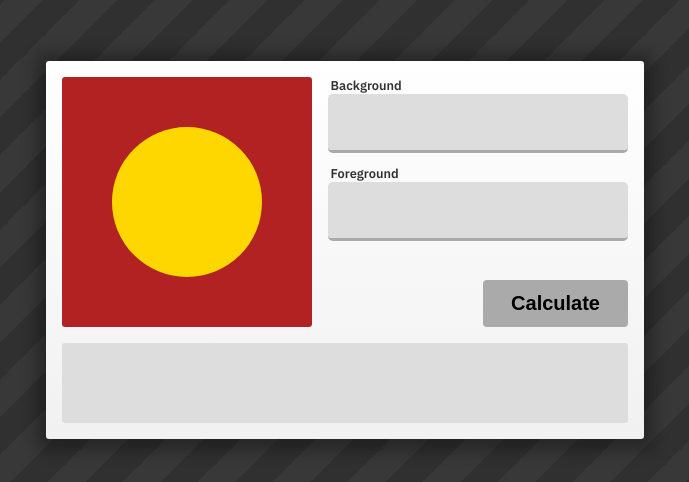
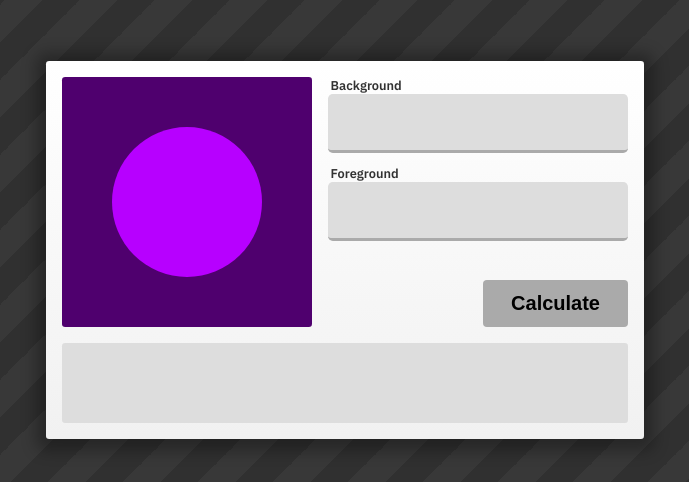
Before and after one commit to Rob-Manders/Mini-Projects, a plain HTML site: page Contrast Ratio/index.html in a window 1280 px wide. Shown: the part 150-632 px from the top of the page, without its empty margins (295-984 px from the left). Drawn offline with Linux system fonts and the light colour scheme.

Commit message:
Default preview colours. Tidying up.

```diff
--- a/Contrast Ratio/app.js
+++ b/Contrast Ratio/app.js
@@ -1,6 +1,6 @@
 
 const colourDisplay = {
-	bacgkround:	document.getElementById('colour-window'),
+	background:	document.getElementById('colour-window'),
 	foreground: document.getElementById('colour-window__foreground-colour')
 }
 
@@ -8,6 +8,11 @@ const backgroundInput = document.getElementById('background-input')
 const foregroundInput = document.getElementById('foreground-input')
 const submitInputs = document.getElementById('submit-inputs')
 const resultDisplay = document.getElementById('result-display')
+
+const defaultColours = {
+	background: '#4f006e',
+	foreground: '#b700ff'
+}
 
 let backgroundColour = {
 	inputString: '',
@@ -25,6 +30,13 @@ let foregroundColour = {
 	alpha: 1
 }
 
+
+// Set default preview colours.
+colourDisplay.background.style.backgroundColor = defaultColours.background
+colourDisplay.foreground.style.backgroundColor = defaultColours.foreground
+
+
+// Identify inputs and validate:
 function identifyInput(inputString) {
 	if (inputString.includes('#')) {
 		return 'hex'
@@ -55,11 +67,13 @@ function classifyInput(colour) {
 	}
 }
 
+
+// Error messaging:
 function showError(type) {
 	const errorMessage = {
 		foreground: 'Foreground input is not a valid format.',
 		background: 'Background input is not a valid format.',
-		both: 'Neither input is a valid format.'
+		both: 		'Neither input is a valid format.'
 	}
 
 	resultDisplay.classList.add('result-display--error')
@@ -74,8 +88,6 @@ function showError(type) {
 		case 'FOREGROUND_INVALID':
 			resultDisplay.textContent = errorMessage.foreground
 			break
-		default:
-			break
 	}
 }
 
@@ -84,6 +96,8 @@ function clearError() {
 	resultDisplay.textContent = 'No Errors'
 }
 
+
+// Main function.
 function calculateContrast() {
 	backgroundColour.inputString = backgroundInput.value.toLowerCase()
 	foregroundColour.inputString = foregroundInput.value.toLowerCase()
@@ -105,6 +119,7 @@ function calculateContrast() {
 	} else {
 		clearError()
 
+		// Update display with user-inputted colours.
 		// Convert HSL and HEX values to RGB.
 		// Convert RGB values to raw RGB.
 
@@ -113,12 +128,15 @@ function calculateContrast() {
 	}
 }
 
+
 // Input submission event listeners:
 submitInputs.addEventListener('click', () => calculateContrast())
 
 document.addEventListener('keypress', event => {
-	// Clicking the button with the mouse gives it focus, resulting in the calculateContrast() function being called
-	// twice unless the user manually de-focuses the button, as pressing Enter will activate the focused DOM element.
+	// Clicking the button with the mouse gives it focus, resulting in the calculateContrast()
+	// function being called twice here unless the user de-focuses the button manually, such as
+	// by clicking on another element or on an empty area of the screen. Pressing Enter will
+	// activate the focused DOM element by default, activating the 'click' listener above.
 
 	// This check will only call calculateContrast() if the button is not already focused.
 
--- a/Contrast Ratio/scss/style.scss
+++ b/Contrast Ratio/scss/style.scss
@@ -46,13 +46,11 @@ main {
 		width: $size;
 		height: $size;
 		padding: 50px;
-		background-color: firebrick;	// Should be changed by JS.
 		border-radius: $border-radius;
 
 		&__foreground-colour {
 			width: 150px;
 			height: 150px;
-			background-color: gold;
 			border-radius: 50%;
 			padding: 10px 30px 10px 0px;
 		}
```
Also changed, not shown: Contrast Ratio/css/style.css, 1 other file.
